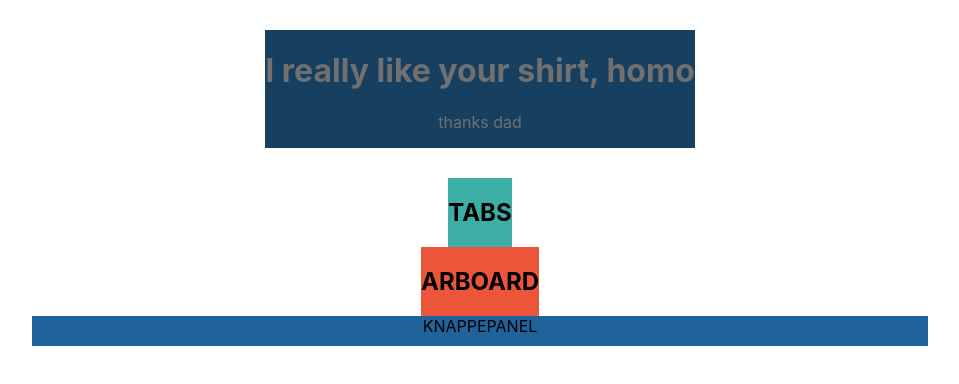
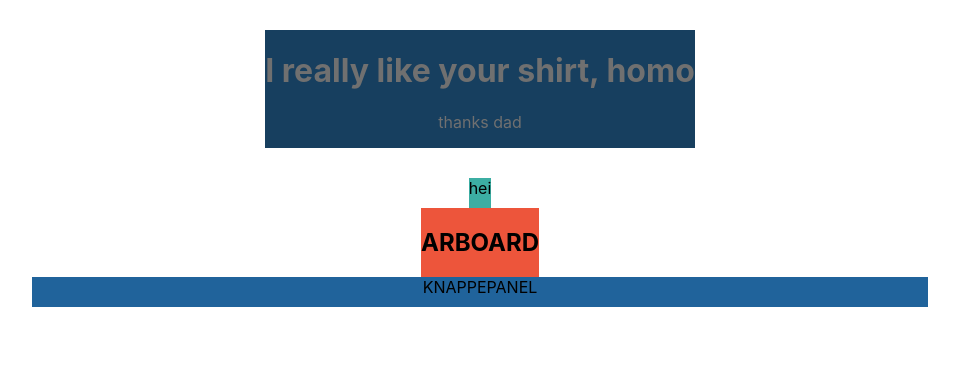
Before and after one commit to adrianflatner/Mediabox, a React (Create React App) app in the folder project2/: page / in a window 1280 px wide. Shown: the top 384 px of the page, without its empty margins (160-1119 px from the left). Built offline with nearby package versions, Linux system fonts and the light colour scheme.

Commit message:
Panel er nå en klasse

```diff
--- a/project2/src/App.js
+++ b/project2/src/App.js
@@ -12,7 +12,7 @@ function App() {
             <p>thanks dad</p>
         </div>
 
-        <div className="Tabs"><h2>TABS</h2></div>
+        <div className="Tabs"><Panel /></div>
         <div className="Artboard"><h2>ARBOARD</h2></div>
         <div className="Artboard-tools">KNAPPEPANEL</div>
 
--- a/project2/src/components/Panel.js
+++ b/project2/src/components/Panel.js
@@ -1,8 +1,12 @@
-import React from 'react';
+import React, { Component } from 'react';
 
+class Panel extends Component {
 
-function knappepanel(){
-    return 0;
+    render(){
+        return(
+            <div>hei</div>
+        )
+    }
 }
 
-export default knappepanel();
+export default Panel;
```
